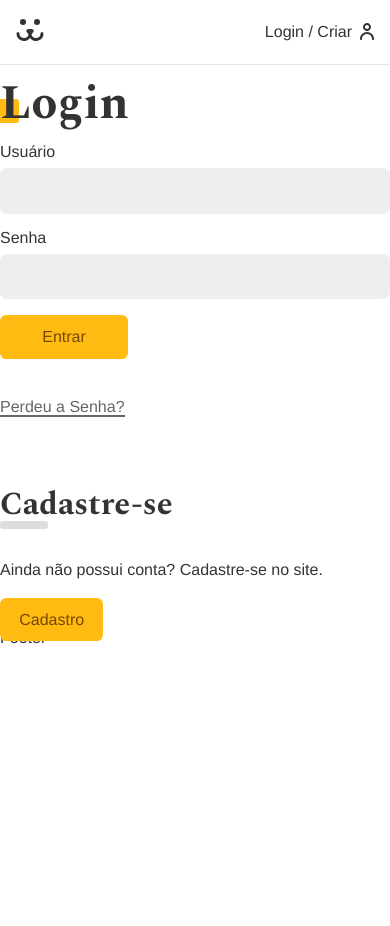
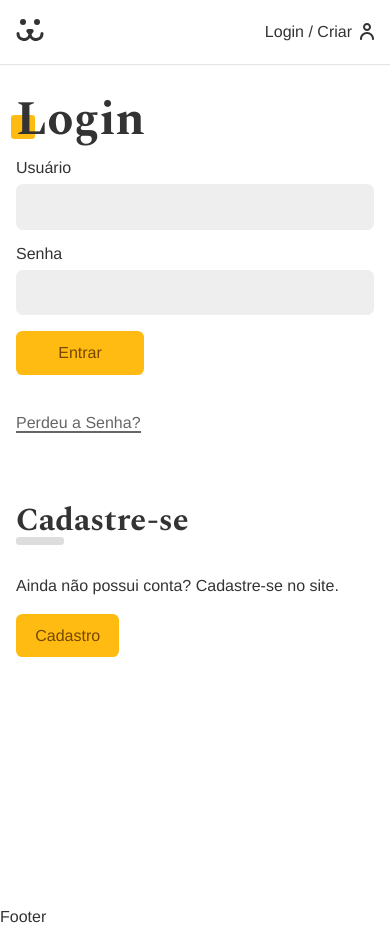
Before and after one commit to leoalves2010/SocialDogReactJS, a React (Create React App) app in the folder app/: page /login in a window 390 px wide. Before the commit the page ends 844 px from the top, so only its background shows below. Built offline with nearby package versions, Linux system fonts and the light colour scheme.

Commit message:
Estilização do componente Login

```diff
--- a/app/src/Components/Login/Login.js
+++ b/app/src/Components/Login/Login.js
@@ -5,6 +5,7 @@
 import LoginPasswordLost from "../LoginPasswordLost/LoginPasswordLost";
 import LoginPasswordReset from "../LoginPasswordReset/LoginPasswordReset";
 import { UserContext } from "../../Contexts/UserStorage";
+import styles from "./Login.module.css";
 
 const Login = () => {
     const { userData } = React.useContext(UserContext);
@@ -12,7 +13,8 @@
     userData.isLogged && <Navigate to="/login" />;
 
     return (
-        <div>
+        <section className={styles.login}>
+            <div className={styles.forms}>
                 <Routes>
                     <Route path="/" element={<LoginForm />} />
                     <Route path="criar" element={<LoginCreate />} />
@@ -20,6 +22,7 @@
                     <Route path="resetar" element={<LoginPasswordReset />} />
                 </Routes>
             </div>
+        </section>
     );
 };
 
--- /dev/null
+++ b/app/src/Components/Login/Login.module.css
@@ -0,0 +1,32 @@
+.login {
+    display: grid;
+    grid-template-columns: repeat(2, 1fr);
+    min-height: 100vh;
+    gap: 2rem;
+}
+
+.login::before {
+    content: "";
+    display: block;
+    background: url("../../Assets/login.jpg") no-repeat center center;
+    background-size: cover;
+}
+
+.forms {
+    max-width: 30rem;
+    padding: 1rem;
+}
+
+@media (max-width: 40rem) {
+    .login {
+        grid-template-columns: 1fr;
+    }
+
+    .login::before {
+        display: none;
+    }
+
+    .forms {
+        max-width: 100%;
+    }
+}
```
Lines whose indentation alone changed are shown as unchanged.
